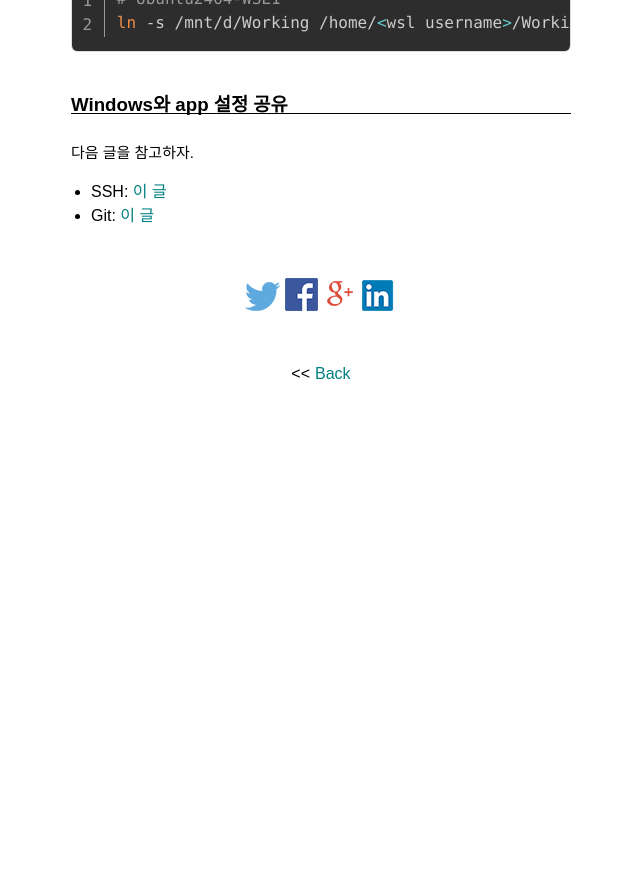
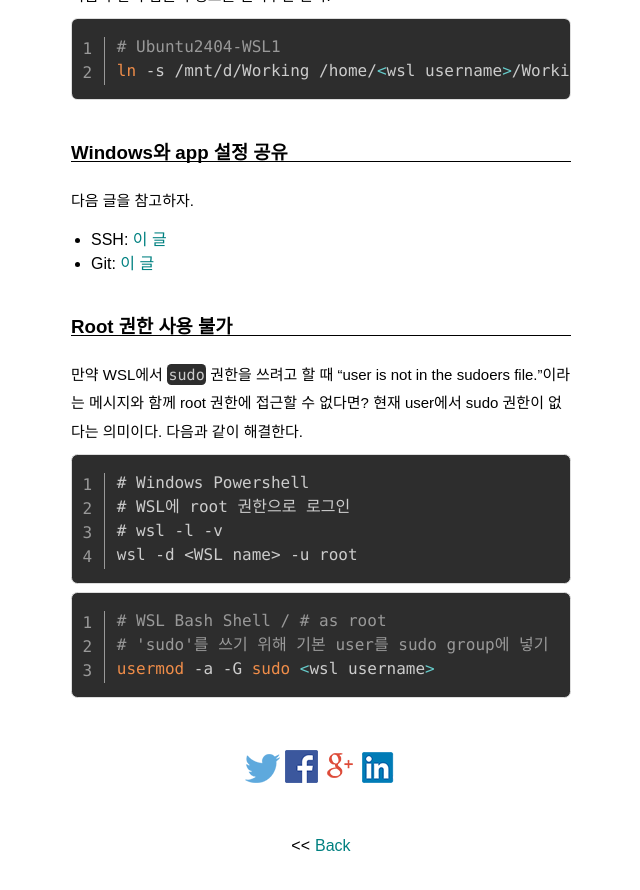
Before and after one commit to pinedance/blog, a Jekyll site: the page built from _posts/2025/01-06/2025-05-12-multi-wsl1-wsl2.md, in a window 1280 px wide and 900 px high, scrolled down 6038 px. Shown: the top 890 px of the window, without its empty margins (319-959 px from the left). Built offline with Jekyll 4.4.1, drawn with Linux system fonts in a browser that asks for light colours; some web fonts are replaced; comment, search, counter and statistics services are not loaded; before the commit the page ends 6466 px from its top, so only the background shows below that; some of the changed text lies outside the part shown.

Commit message:
update old posts

````diff
--- a/_posts/2025/01-06/2025-05-12-multi-wsl1-wsl2.md
+++ b/_posts/2025/01-06/2025-05-12-multi-wsl1-wsl2.md
@@ -156,9 +156,11 @@ wsl -d Ubuntu2404-WSL1
 이제 WSL Root로 진입했을 것이다. 아래와 같이 하여 user를 추가하고 비밀번호 등을 설정하자.
 
 ```bash
-# Ubuntu2404-WSL1 Bash Shell
-# as root
+# Ubuntu2404-WSL1 Bash Shell / # as root
 adduser <wsl username>
+# 'sudo'를 쓰기 위해 sudo group에 넣기
+# 이 과정을 생략하면 root 권한을 쓸 수 없게 된다. 아래 "Root 권한 사용 불가" 부분을 참고하자.
+usermod -a -G sudo <wsl username>
 ```
 
 자 이제 아래와 같이 WSL에서 빠져나와 WSL을 종료하자.
@@ -204,3 +206,20 @@ ln -s /mnt/d/Working /home/<wsl username>/Working
 
 * SSH: [이 글](https://pinedance.github.io/blog/2025/05/09/ssh)
 * Git: [이 글](https://pinedance.github.io/blog/2021/02/07/WSL-git-keychain)
+
+### Root 권한 사용 불가
+
+만약 WSL에서 `sudo` 권한을 쓰려고 할 때 "user is not in the sudoers file."이라는 메시지와 함께 root 권한에 접근할 수 없다면? 현재 user에서 sudo 권한이 없다는 의미이다. 다음과 같이 해결한다.
+
+```
+# Windows Powershell
+# WSL에 root 권한으로 로그인
+# wsl -l -v
+wsl -d <WSL name> -u root
+```
+
+```bash
+# WSL Bash Shell / # as root
+# 'sudo'를 쓰기 위해 기본 user를 sudo group에 넣기
+usermod -a -G sudo <wsl username>
+```
````
Also changed, not shown: _posts/2019/01-06/2019-06-10-Bash-theme.md (+1 -1 lines), _posts/2021/01-06/2021-02-07-WSL-git-keychain.md (+3 -1 lines), _posts/2023/01-06/2023-05-23-Install-your-corporate-SSL-certificate-on-ubuntu.md (+1 -1 lines), _posts/2025/01-06/2025-05-09-ssh.md (+1 -1 lines).
